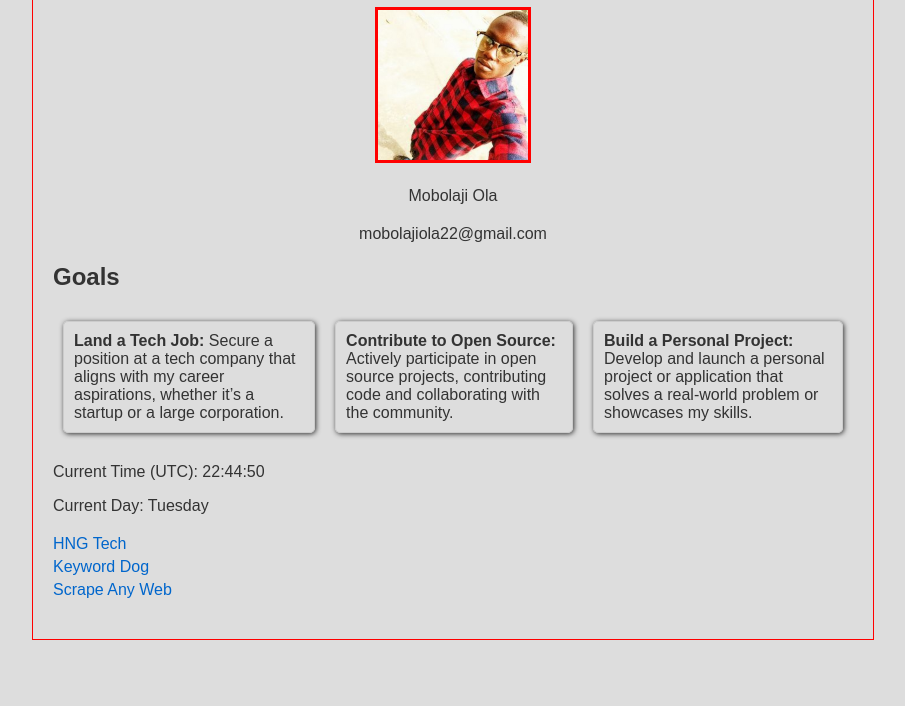
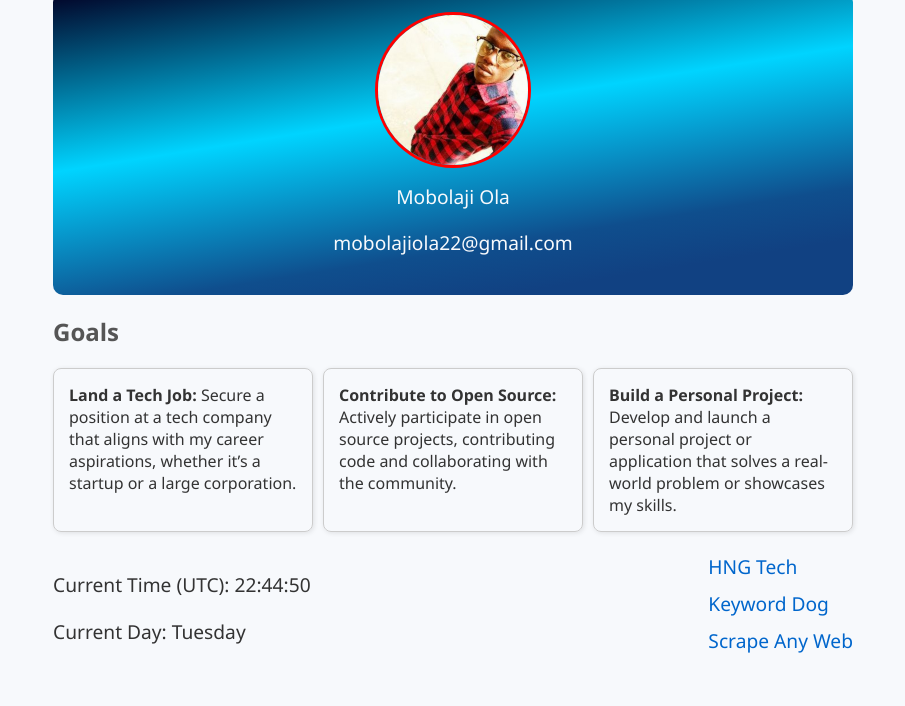
Before and after one commit to mobolaji22/MyHngStage1, a plain HTML site: page index.html in a window 1280 px wide. Shown: the part 94-800 px from the top of the page, without its empty margins (187-1092 px from the left). Drawn offline with Linux system fonts and the light colour scheme.

Commit message:
styling update- adjusted styling approach

```diff
--- a/index.html
+++ b/index.html
@@ -12,7 +12,6 @@
         <h1>My Tech Goals for the Next 2 Years</h1>
       </header>
       <section id="profile">
-        <!-- <h1>My Tech Goals for the Next 2 Years</h1> -->
         <img
           id="slackProfilePicture"
           data-testid="slackProfilePicture"
@@ -24,23 +23,25 @@
       </section>
       <section id="goals">
         <h2>Goals</h2>
-        <div id="goal-card">
-          <div class="goal">
-            <b>Land a Tech Job:</b> Secure a position at a tech company that aligns
-            with my career aspirations, whether it’s a startup or a large
+        <div id="goal-cards">
+          <div class="goal-card-item">
+            <b>Land a Tech Job:</b> Secure a position at a tech company that
+            aligns with my career aspirations, whether it’s a startup or a large
             corporation.
           </div>
-          <div class="goal">
-            <b>Contribute to Open Source:</b> Actively participate in open source
-            projects, contributing code and collaborating with the community.
+          <div class="goal-card-item">
+            <b>Contribute to Open Source:</b> Actively participate in open
+            source projects, contributing code and collaborating with the
+            community.
           </div>
-          <div class="goal">
-            <b>Build a Personal Project:</b> Develop and launch a personal project or
-            application that solves a real-world problem or showcases my
-            skills.
+          <div class="goal-card-item">
+            <b>Build a Personal Project:</b> Develop and launch a personal
+            project or application that solves a real-world problem or showcases
+            my skills.
           </div>
         </div>
       </section>
+      <footer>
         <section id="current-time">
           <p>
             Current Time (UTC):
@@ -52,11 +53,14 @@
         </section>
         <section id="links">
           <a href="https://hng.tech/learn" data-testid="hngLink">HNG Tech</a>
-        <a href="https://keyword.dog" data-testid="keywordLink">Keyword Dog</a>
+          <a href="https://keyword.dog" data-testid="keywordLink"
+            >Keyword Dog</a
+          >
           <a href="https://scrapeanyweb.site" data-testid="scrapeanywebLink"
             >Scrape Any Web</a
           >
         </section>
+      </footer>
     </div>
     <script src="script.js"></script>
   </body>
--- a/style.css
+++ b/style.css
@@ -1,16 +1,15 @@
 body {
-  font-family: Arial, sans-serif;
+  font-family: "Segoe UI", Tahoma, Geneva, Verdana, sans-serif;
   margin: 0;
   padding: 0;
-  background-color: #ddd;
+  background-color: #f7f9fc;
   color: #333;
 }
 
 .container {
   max-width: 800px;
   margin: 0 auto;
-  padding: 20px;
-  border: 1px solid red;
+  padding: 0 20px;
 }
 
 header {
@@ -18,26 +17,40 @@ header {
   margin-bottom: 20px;
 }
 
+h1 {
+  font-size: 2em;
+  color: #333;
+}
+
 #profile {
   text-align: center;
+  padding: 20px 0;
   margin-bottom: 20px;
-  /* background-image: url("/profile.png");
-  background-repeat: no-repeat;
-  background-position: center;
-  background-size: cover; */
+  background: linear-gradient(
+    351deg,
+    rgba(17, 65, 130, 1) 13%,
+    rgba(15, 78, 141, 1) 25%,
+    rgba(0, 212, 255, 1) 58%,
+    rgba(2, 0, 36, 1) 100%
+  );
+  border-radius: 10px;
 }
 
 #profile img {
   border: 3px solid red;
+  border-radius: 50%;
+  transition: transform 0.3s, border-color 0.3s;
 }
 
 #profile img:hover {
-  border: 3px solid orange;
-  transform: scale(1.2);
+  border-color: orange;
+  transform: scale(1.1);
 }
 
 #profile p {
-    margin-top: 20px;
+  margin-top: 10px;
+  color: #f7f9fc;
+  font-size: 1.2em;
 }
 
 #profile p:hover {
@@ -47,39 +60,55 @@ header {
 #goals,
 #current-time,
 #links {
-  margin-bottom: 20px;
+  margin-bottom: 10px;
 }
 
-#goal-card {
-  display: flex;
+h2 {
+  font-size: 1.5em;
+  color: #555;
+  margin: 10px 0;
 }
 
-.goal {
-  margin: 10px;
-  padding: 10px;
-  border: 1px solid #ccc;
-  border-radius: 5px;
-  box-shadow: 1px 1px 5px;
+#goal-cards {
+  display: flex;
+  flex-wrap: wrap;
+  gap: 10px;
 }
 
-.goal:hover {
-  border: 1px solid orange;
-  transform: scale(1.1);
+.goal-card-item {
+  flex: 1;
+  min-width: 200px;
+  margin: 10px 0;
+  padding: 15px;
+  border: 1px solid #ccc;
+  border-radius: 8px;
+  box-shadow: 1px 1px 5px rgba(0, 0, 0, 0.1);
+  transition: transform 0.3s, border-color 0.3s;
+}
+
+.goal-card-item:hover {
+  border-color: orange;
+  transform: scale(1.05);
+}
+
+footer {
+  display: flex;
+  justify-content: space-between;
+  align-items: center;
+}
+
+#current-time p {
+  font-size: 1.2em;
 }
 
 #links a {
   display: block;
-  margin-bottom: 5px;
+  margin-bottom: 10px;
   color: #0066cc;
   text-decoration: none;
+  font-size: 1.2em;
 }
 
 #links a:hover {
   text-decoration: underline;
 }
-
-@media screen and (max-width: 426px) {
-  #goal-card {
-    flex-wrap: wrap;
-  }
-}
```
Lines whose indentation alone changed are shown as unchanged.
